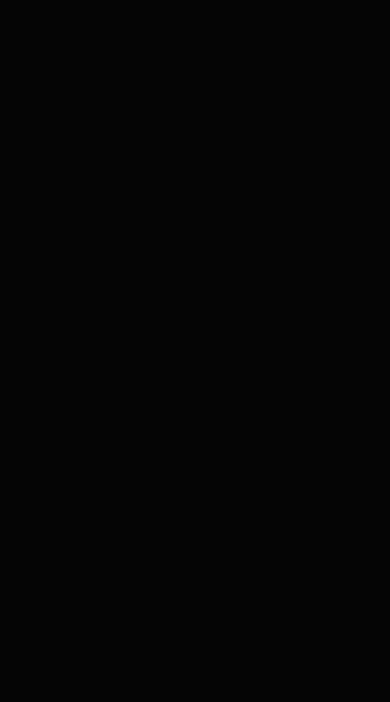
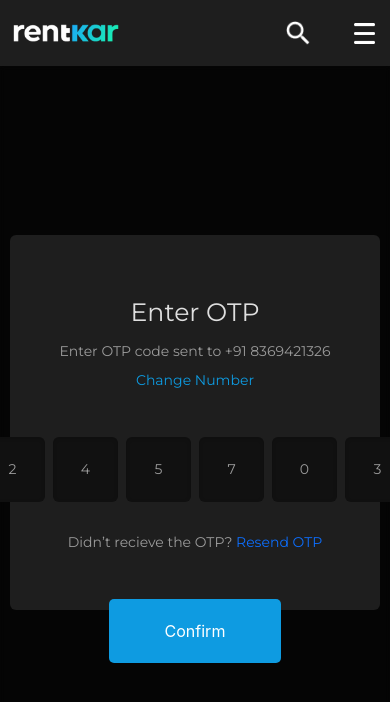
Before and after one commit to Prashantp9/RenttKar, a React (Create React App) app: page /otp in a window 390 px wide. Before the commit this address had no page. Shown: the top 702 px of the page. Built offline with nearby package versions, Linux system fonts and the light colour scheme.

Commit message:
initial commit

```diff
--- a/src/App.js
+++ b/src/App.js
@@ -6,6 +6,7 @@ import {
 } from "react-router-dom";
 import Home from '../src/pages/Home/home';
 import Login from '../src/pages/Login/login';
+import Otp from './pages/Otp/otp';
 
 const App = () => {
   return (
@@ -13,6 +14,7 @@ const App = () => {
       <Routes>
           <Route index element={<Home />} />
           <Route path="/login" element={<Login />} />
+          <Route path='/otp' element={<Otp />} />
       </Routes>
     </Router>
   )
--- a/src/components/Navbar/navbar.css
+++ b/src/components/Navbar/navbar.css
@@ -306,7 +306,8 @@
 
   .dropButton{
     border: none;
-    background: transparent
+    background: transparent;
+    z-index: 3;
   }
 
   .dropButton .cross, .ham{
@@ -321,7 +322,16 @@
   }
 
 
-
+  .dropOuterContainer{
+    background: rgba(0,0,0,.7);
+    position: fixed;
+    left: 0;
+    right: 0;
+    top: 0;
+    width: 100%;
+    height: 100%;
+    z-index: 3;
+  }
 
   .dropdownContainer{
     position: fixed;
--- a/src/components/Navbar/navbar.jsx
+++ b/src/components/Navbar/navbar.jsx
@@ -68,6 +68,7 @@ const Dropdown = () => {
 
   if(window.innerWidth <= 768){
     return (
+      <div className="dropOuterContainer">
       <div className="dropdownContainer">
       <div className="dropdownContent">
       <div className="Content"></div>
@@ -160,9 +161,11 @@ const Dropdown = () => {
       </div>
       </div>
       </div>
+      </div>
     )
   }else{
     return (
+      <div className="dropOuterContainer">
       <div className="dropdownContainer">
       <div className="dropdownContent">
       <div className="Content"></div>
@@ -185,6 +188,7 @@ const Dropdown = () => {
         <a href="" className="menu5">
           Invest in Ecosystem
         </a>
+      </div>
       </div>
       </div>
       </div>
@@ -260,6 +264,7 @@ const Navbar = () => {
 
 
         {/* search bar */}
+
         {isClicked ? (
           <>
             <div
--- a/src/pages/Login/login.jsx
+++ b/src/pages/Login/login.jsx
@@ -1,10 +1,15 @@
 import React from 'react'
+import { BsFillCheckCircleFill } from 'react-icons/bs';
 import Navbar from '../../components/Navbar/navbar'
 import './login.css';
 
 import { LoginImg, Frame, MobilePhone} from '../../assets';
+import { useState } from 'react';
+import { Link } from 'react-router-dom';
 
 const Login = () => {
+  const [valid, setValidation] = useState(false);
+  const number = 0;
   return (
     <>
       <Navbar />
@@ -20,9 +25,20 @@ const Login = () => {
             <div className="mobileNumber">
               <div className="numberInput">
                 <img src={MobilePhone} alt="" />
-                <input type="tel" name="" id="" placeholder='Mobile Number' maxLength={10}/>
+                <input type="tel" name="number" id="" placeholder='Mobile Number' pattern="[0-9]{3} [0-9]{3} [0-9]{4}" maxLength={10} onChange={(e) => {
+                  if(e.target.value.length === 10){
+                    setValidation(true);
+                    number = e.target.value
+                  }else{
+                    setValidation(false);
+                  }
+                }}/>
+                {valid ? <BsFillCheckCircleFill className='checkCircle'/>: ''}
+                {console.log(number)}
               </div>
-              <button type="submit" className='loginBtn'>Send OTP</button>
+              <button type="submit" className='loginBtn'>
+                  <Link to="/otp" style={{textDecoration:"none",color:"#fff"}}>Send OTP</Link>
+              </button>
             </div>
           </div>
         </div>
--- /dev/null
+++ b/src/pages/Otp/otp.css
@@ -0,0 +1,284 @@
+.otpContainer{
+    display: flex;
+    justify-content: center;
+    align-items: center;
+    width: 100vw;
+    height: 32.25rem;
+    min-height: 25rem;
+    max-height: 32.25rem;
+    margin-top: 14%;
+}
+
+.otpContent{
+    display: flex;
+    background: var(--navbar-background);
+    width: 55vw;
+    height: 100%;
+    min-width: 40rem;
+    max-width: 54.125rem;
+    border-radius: 6px;
+}
+
+.artWork{
+    display: flex;
+    flex-direction: column;
+    justify-content: space-between;
+    align-items: center;
+    width: 35%;
+    max-width: 18.5rem;
+    height: 100%;
+    border-right: 2px solid #646464;
+}
+
+#otpImg{
+    margin-top: 40%;
+    width: 100%;
+    height: 100%;
+    min-height: 10rem;
+    min-width: 10rem;
+    max-width: 11.832rem;
+    max-height: 11.744rem;
+}
+
+#otpframe{
+    width: 100%;
+    max-width: 18.5rem;
+}
+
+.otpDetails{
+    display: flex;
+    flex-direction: column;
+    justify-content: space-between;
+    align-items: center;
+    width: 70%;
+    height: 100%;
+    max-width: 35.625rem;
+}
+
+#otpText{
+    text-align: center;
+    margin-top: 13%;
+    font-family: 'Montserrat';
+    font-style: normal;
+    font-weight: 500;
+    font-size: 1.575rem;
+    line-height: 1.688rem;
+    color: #DFDFDF;
+    margin-top: 4rem;
+}
+
+#otpDesc{
+    width: 80%;
+    height: 35%;
+    max-width: 20.75rem;
+    max-height: 1.375rem;
+    text-align: center;
+    font-family: 'Montserrat';
+    font-style: normal;
+    font-weight: 500;
+    font-size: 0.875rem;
+    line-height: 1.063rem;
+    color: #9B9B9B;
+    flex-wrap: wrap;
+    margin-top: 1.063rem;
+}
+
+#changeNumber{
+    font-family: 'Montserrat';
+    font-style: normal;
+    font-weight: 500;
+    font-size: 0.875rem;
+    line-height: 1.063rem;
+    /* identical to box height */
+
+    text-align: center;
+
+    /* new blue */
+
+    color: #0E9BE1;
+    margin-top: 0.75rem;
+    text-decoration: none;
+}
+
+.otpNumberContainer{
+    display: flex;
+    justify-content: space-between;
+    align-items: center;
+    width: 26.875rem;
+    height: 4.063rem;
+    margin-top: 3rem;
+}
+
+.otpInput{
+    display: flex;
+    justify-content: center;
+    align-items: center;
+    width: 4.063rem;
+    height: 4.063rem;
+    background: #111111;
+    box-shadow: inset 0px 1px 4px rgba(0, 0, 0, 0.16);
+    border-radius: 6px;
+    border: none;
+    outline: none;
+    font-family: 'Montserrat';
+    font-style: normal;
+    font-weight: 500;
+    font-size: 0.875rem;
+    line-height: 1.063rem;
+    /* identical to box height */
+
+    color: #9B9B9B;
+    text-align: center;
+}
+
+
+#resend{
+    width: 80%;
+    height: 35%;
+    max-width: 20.75rem;
+    max-height: 1.375rem;
+    text-align: center;
+    font-family: 'Montserrat';
+    font-style: normal;
+    font-weight: 500;
+    font-size: 0.875rem;
+    line-height: 1.063rem;
+    color: #9B9B9B;
+    flex-wrap: wrap;
+    margin-top: 2rem;
+}
+
+.otpBtn{
+    display: flex;
+    flex-direction: row;
+    align-items: flex-start;
+    padding: 20px 56px;
+    gap: 10px;
+    background: #0E9BE1;
+    border-radius: 5px;
+    border: none;
+    outline: none;
+    margin-top: 3rem;
+    margin-bottom: 3.5rem;
+}
+
+
+
+
+
+
+
+
+
+
+/* iPads, Tablets */
+@media only screen and (max-width: 768px) {
+    .otpContainer{
+        display: flex;
+        justify-content: center;
+        align-items: center;
+        width: 100vw;
+        height: 50vh;
+        max-height: 25.313rem;
+        margin-top: 18.875rem;
+    }
+
+    .otpContent{
+        display: flex;
+        justify-content: center;
+        align-items: center;
+        background: var(--navbar-background);
+        width: 90%;
+        height: 100%;
+        min-width: 30rem;
+        max-width: 45.375rem;
+        border-radius: 6px;
+    }
+
+
+    .artWork{
+        display: flex;
+        flex-direction: column;
+        justify-content: space-between;
+        align-items: center;
+        width: 35%;
+        max-width: 17.563rem;
+        height: 100%;
+        border-right: 2px solid #646464;
+    }
+
+    #otpImg{
+        margin-top: 40%;
+        width: 80%;
+        height: 50%;
+        min-height: 8rem;
+        min-width: 8rem;
+        max-width: 11.832rem;
+        max-height: 11.744rem;
+    }
+
+    #otpframe{
+        width: 100%;
+        max-width: 18.5rem;
+    }
+
+    .otpDetails{
+        display: flex;
+        flex-direction: column;
+        justify-content: space-between;
+        align-items: center;
+        width: 70%;
+        height: 100%;
+        max-width: 27.813rem;
+
+    }
+}
+
+
+
+
+
+
+
+
+/* Mobile devices */
+@media only screen and (max-width: 500px){
+    .otpContainer{
+        display: flex;
+        justify-content: center;
+        align-items: center;
+        width: 100vw;
+        height: 100vh;
+        max-width: 100vw;
+        max-height: 100vh;
+        margin-top: 0;
+        backdrop-filter: blur(3px);
+    }
+
+    .otpContent{
+        display: flex;
+        justify-content: center;
+        align-items: center;
+        background: var(--navbar-background);
+        width: 95%;
+        height: 23.438rem;
+        min-width: 18rem;
+        max-width: 23.75rem;
+        border-radius: 6px;
+    }
+
+    .artWork{
+        display: none;
+    }
+
+    .otpDetails{
+        display: flex;
+        flex-direction: column;
+        justify-content: space-between;
+        align-items: center;
+        width: 100%;
+        height: 100%;
+        max-width: 23.75rem;
+
+    }
+}
--- /dev/null
+++ b/src/pages/Otp/otp.jsx
@@ -0,0 +1,91 @@
+import React from "react";
+import Navbar from "../../components/Navbar/navbar";
+import "./otp.css";
+
+// images
+import { LoginImg, Frame } from "../../assets";
+
+const Otp = () => {
+  return (
+    <>
+      <Navbar />
+      <div className="otpContainer">
+        <div className="otpContent">
+          <div className="artWork">
+            <img src={LoginImg} alt="image" id="otpImg" />
+            <img src={Frame} alt="Frame" id="otpframe" />
+          </div>
+          <div className="otpDetails">
+            <p id="otpText">Enter OTP</p>
+            <p id="otpDesc">Enter OTP code sent to +91 8369421326 </p>
+            <a href="" id="changeNumber">Change Number</a>
+            <div className="otpNumberContainer">
+              <input
+                name="otp1"
+                type="text"
+                autoComplete="off"
+                className="otpInput"
+                tabIndex="1"
+                maxLength="1"
+                value="2"
+              />
+              <input
+                name="otp2"
+                type="text"
+                autoComplete="off"
+                className="otpInput"
+                tabIndex="2"
+                maxLength="1"
+                value="4"
+              />
+              <input
+                name="otp3"
+                type="text"
+                autoComplete="off"
+                className="otpInput"
+                tabIndex="3"
+                maxLength="1"
+                value="5"
+              />
+              <input
+                name="otp4"
+                type="text"
+                autoComplete="off"
+                className="otpInput"
+                tabIndex="4"
+                maxLength="1"
+                value="7"
+              />
+
+              <input
+                name="otp5"
+                type="text"
+                autoComplete="off"
+                className="otpInput"
+                tabIndex="5"
+                maxLength="1"
+                value="0"
+              />
+
+               <input
+                name="otp6"
+                type="text"
+                autoComplete="off"
+                className="otpInput"
+                tabIndex="6"
+                maxLength="1"
+                value="3"
+              />
+            </div>
+            <p id='resend'>Didn’t recieve the OTP? <a href="" style={{textDecoration:"none"}}>Resend OTP</a></p>
+            <button type="submit" className='otpBtn'>
+                  <a href="#" style={{textDecoration:"none",color:"#fff"}}>Confirm</a>
+            </button>
+          </div>
+        </div>
+      </div>
+    </>
+  );
+};
+
+export default Otp;
```
Also changed, not shown: src/pages/Login/login.css (+28 -18 lines).
